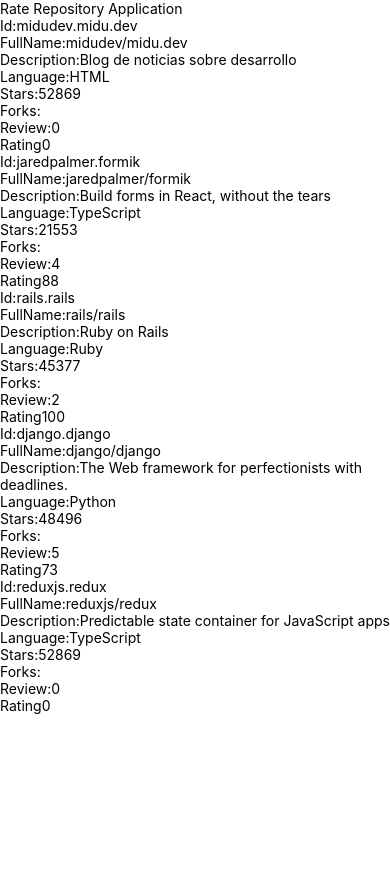
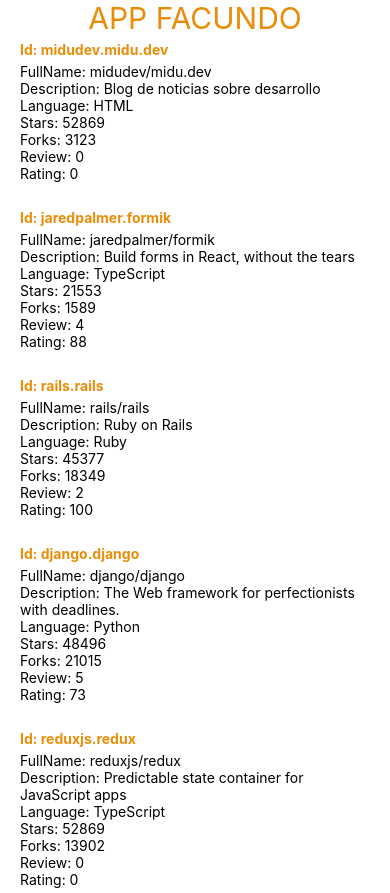
Before and after one commit to Facodex/REPOSITORY-APP-REACT-NATIVE-, a React Native app: screen / in a window 390 px wide. Before the commit the page ends 844 px from the top, so only its background shows below. Built offline with nearby package versions, Linux system fonts and the light colour scheme.

Commit message:
some styles and repositoryItem component

```diff
--- a/package.json
+++ b/package.json
@@ -31,6 +31,9 @@
   "private": true,
   "eslintConfig": {
     "parser": "babel-eslint",
-    "extends" : ["standard", "standard-jsx", "standard-react"]
+    "extends" : ["standard", "standard-jsx", "standard-react"],
+    "rules": {
+      "react/prop-types" : "off"
+    }
   }
 }
--- a/src/components/Main.jsx
+++ b/src/components/Main.jsx
@@ -7,7 +7,7 @@ export const Main = () => {
   return (
     <View style={{marginTop: Constants.statusBarHeight}}>
 
-        <Text>Rate Repository Application</Text>
+        <Text style={{textAlign: 'center', color: '#E98D09', fontSize: 30}}>APP FACUNDO</Text>
         <RepositoryList/>
 
 
--- /dev/null
+++ b/src/components/RepositoryItem.jsx
@@ -0,0 +1,34 @@
+import React from 'react'
+import { View, Text, StyleSheet } from "react-native";
+
+const RepositoryItem = (props) => (
+        <View
+            key={props.id}
+            style={styles.container}
+        >
+
+            <Text style={styles.strong}>Id: {props.id}</Text>
+            <Text>FullName: {props.fullName}</Text>
+            <Text>Description: {props.description}</Text>
+            <Text>Language: {props.language}</Text>
+            <Text>Stars: {props.stargazersCount}</Text>
+            <Text>Forks: {props.forksCount}</Text>
+            <Text>Review: {props.reviewCount}</Text>
+            <Text>Rating: {props.ratingAverage}</Text>
+
+        </View>
+);
+export default RepositoryItem;
+
+const styles = StyleSheet.create({
+    container: {
+        padding: 20,
+        paddingBottom: 5,
+        paddingTop: 5
+    },
+    strong: {
+        fontWeight: 'bold',
+        marginBottom: 5,
+        color: "#E98D09"
+    }
+});
--- a/src/components/RepositoryList.jsx
+++ b/src/components/RepositoryList.jsx
@@ -1,24 +1,18 @@
 import React from "react";
-import { View, Text } from "react-native";
-import repositories from '../data/repositories.js'
+import { Text, FlatList } from "react-native";
+import repositories from '../data/repositories.js';
+import RepositoryItem from './RepositoryItem';
 
 export const RepositoryList = () => {
     return (
-        <View>
-            {
-                repositories.map(repo => (
-                    <View key={repo.id}>
-                        <Text>Id:{repo.id}</Text>
-                        <Text>FullName:{repo.fullName}</Text>
-                        <Text>Description:{repo.description}</Text>
-                        <Text>Language:{repo.language}</Text>
-                        <Text>Stars:{repo.stargazersCount}</Text>
-                        <Text>Forks:{repo.forks}</Text>
-                        <Text>Review:{repo.reviewCount}</Text>
-                        <Text>Rating{repo.ratingAverage}</Text>
-                    </View>
-                ))
-            }
-        </View>
+        <FlatList
+            data={repositories}
+            ItemSeparatorComponent={() => <Text> </Text>}
+            renderItem={({ item : repo }) => (
+                <RepositoryItem {...repo}/>
+            )}
+        >
+
+        </FlatList>
     )
 }
```
